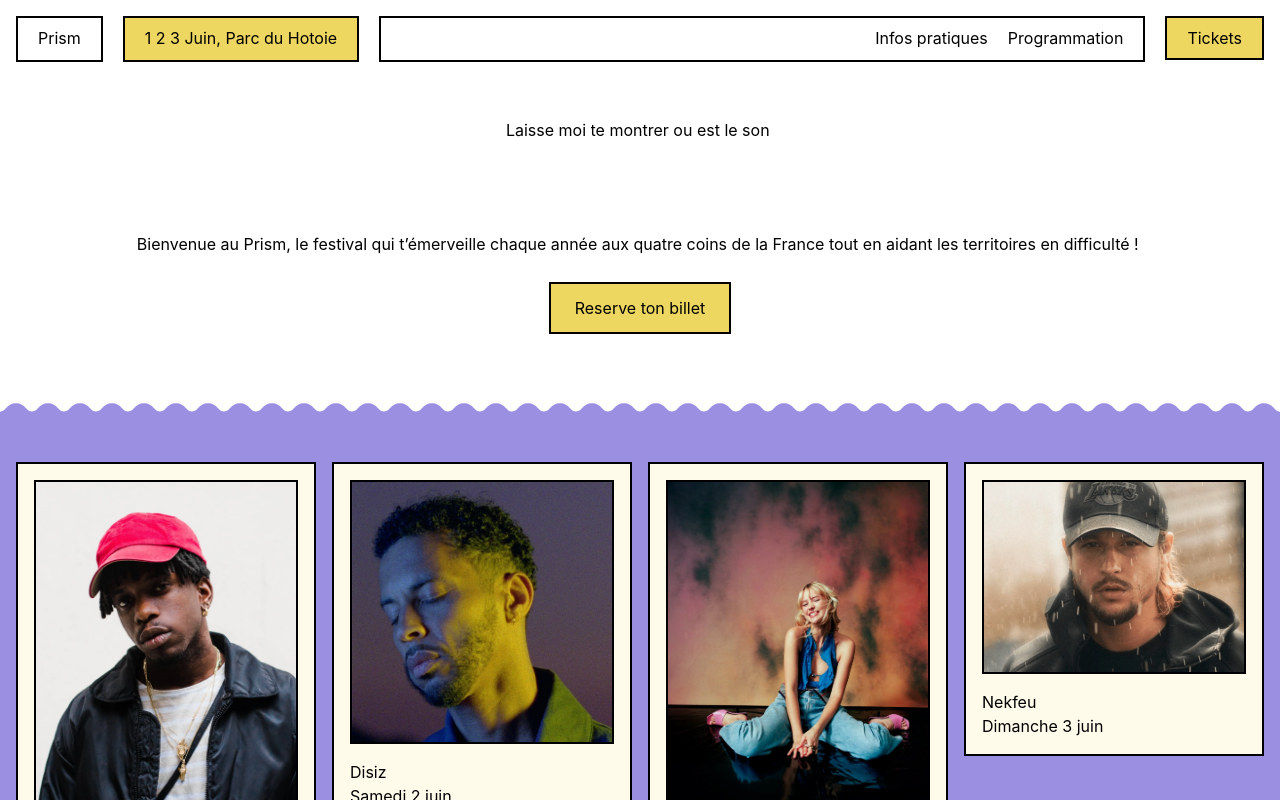
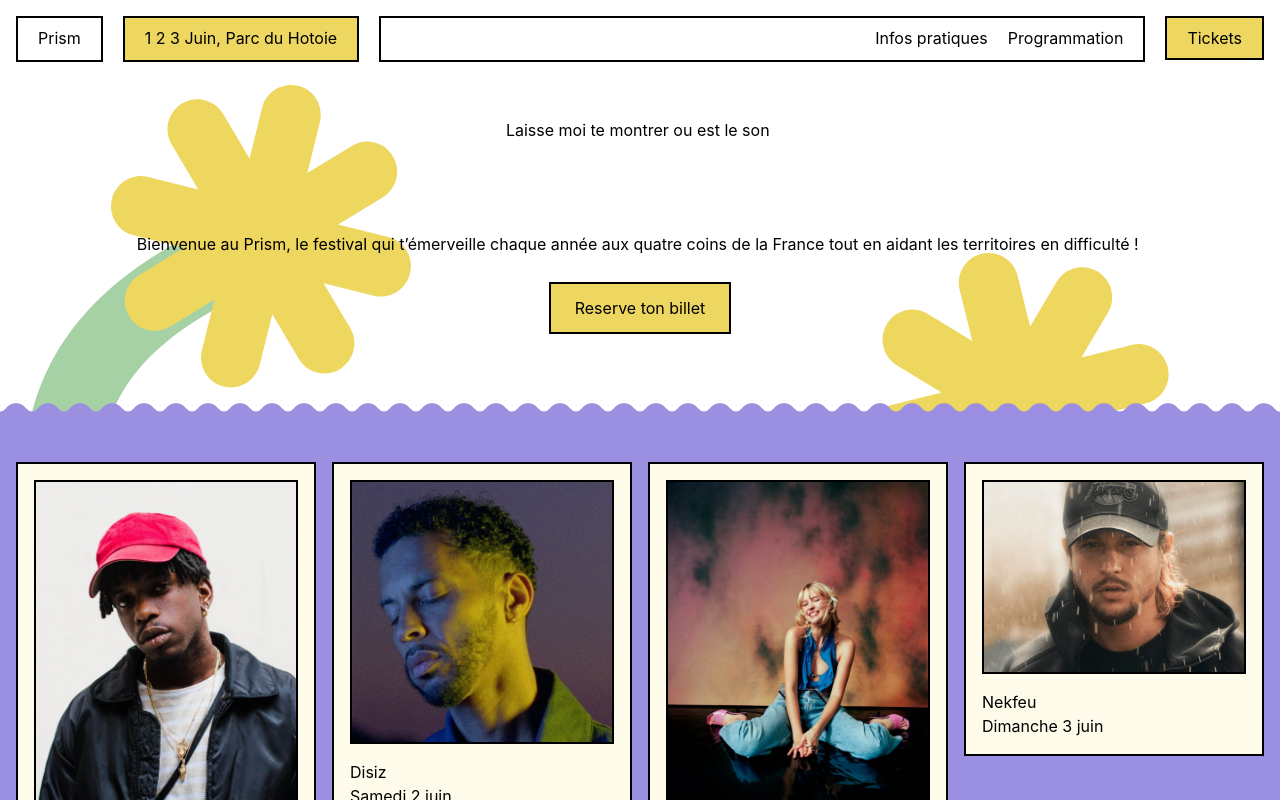
Before and after one commit to maximedondon/prism-festival, a Next.js app: page / in a window 1280 px wide. Shown: the top 800 px of the page. Built offline with nearby package versions, Linux system fonts and the light colour scheme.

Commit message:
UI update
new ui

```diff
--- a/pages/index.jsx
+++ b/pages/index.jsx
@@ -14,7 +14,25 @@ export default function Home() {
     <>
       <Nav />
       {/* heading */}
-      <div className="w-full h-fit flex flex-col gap-20 items-center text-center pt-10 pb-20">
+      <div className="w-full h-fit flex flex-col gap-20 items-center text-center pt-10 pb-20 relative">
+        <div className="absolute bottom-0 left-0 h-full w-1/3 -z-10">
+          <Image
+            src="/flower.svg"
+            alt=""
+            width="1920"
+            height="1080"
+            className="object-cover w-full"
+          />
+        </div>
+        <div className="absolute bottom-0 right-0 h-1/2 w-1/3 -z-10 -scale-x-100">
+          <Image
+            src="/flower.svg"
+            alt=""
+            width="1920"
+            height="1080"
+            className="object-cover w-full"
+          />
+        </div>
         <div className="flex flex-col items-center gap-0 max-w-6xl">
           <div className="font-h1 text-h1 leading-h1">
             <RevealWords text={headingText} />
```
Also changed, not shown: public/flower.svg (added).
